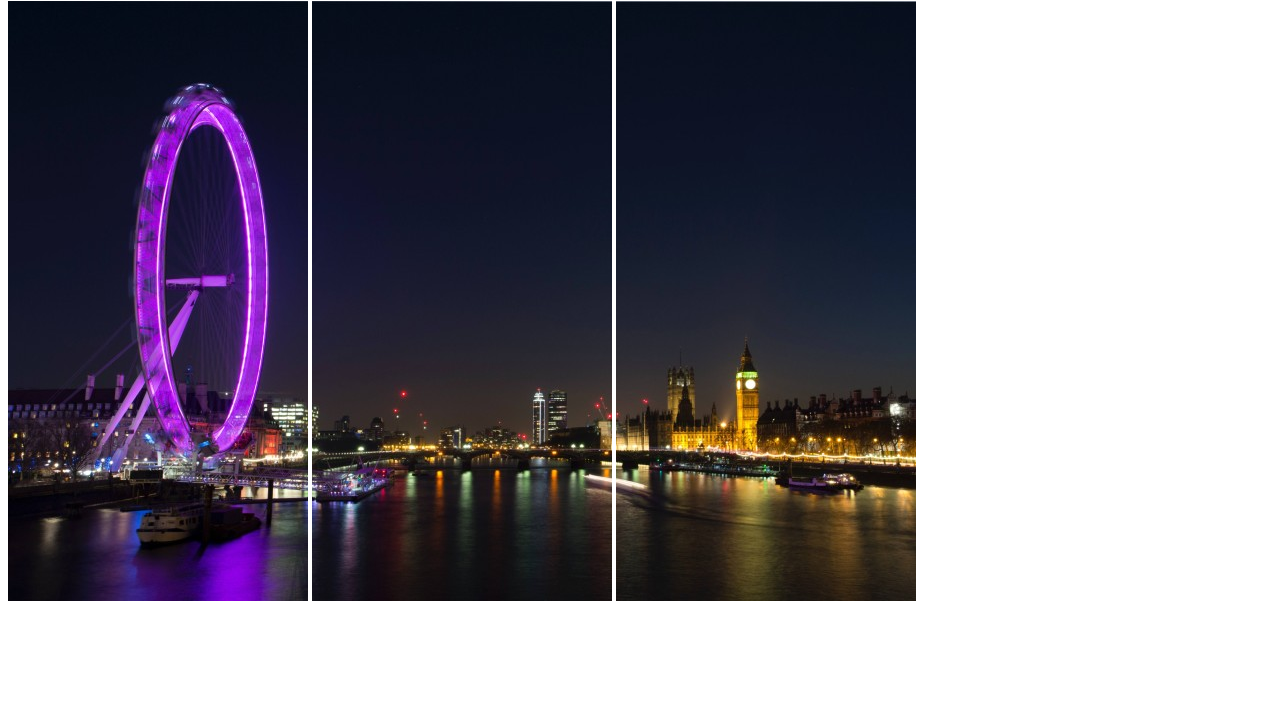
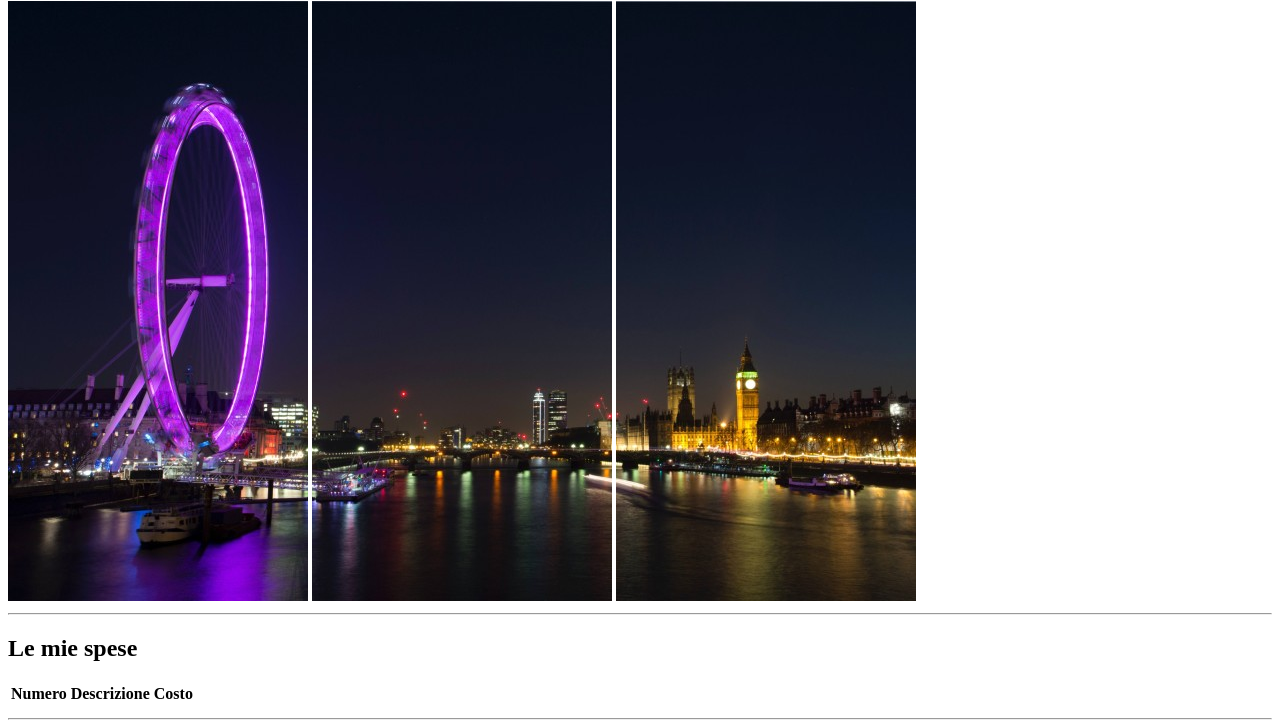
Before and after one commit to nabilmoutahir/html-london-trip, a plain HTML site: page index.html in a window 1280 px wide. Shown: the part 79-807 px from the top of the page. Drawn offline with Linux system fonts and the light colour scheme.

Commit message:
inizio section 1 e struttura main

```diff
--- a/index.html
+++ b/index.html
@@ -11,7 +11,6 @@
     </head>
 
     <body>
-
         <!-- HEADER: TITOLO E IMMAGINI -->
         <header>
             <h1>Il mio Viaggio a Londra</h1>
@@ -22,7 +21,52 @@
 
         <!-- MAIN: INFO E DATI -->
         <main>
+            <!-- LINEA ORIZZONTALE -->
+            <hr>
 
+            <!-- SECTION 1: TABELLA -->
+            <section>
+                <h2>Le mie spese</h2>
+
+                <table>
+                    <!-- INTESTAZIONE TABELLA -->
+                    <thead>
+                        <tr>
+                            <th><strong>Numero</strong></th>
+                            <th><strong>Descrizione</strong></th>
+                            <th><strong>Costo</strong></th>
+                        </tr>
+                    </thead>
+                    <!-- /INTESTAZIONE TABELLA -->
+
+                    <!-- CORPO TABELLA -->
+                    <tbody>
+                        <tr>
+
+                        </tr>
+                    </tbody>
+                    <!-- /CORPO TABELLA -->
+
+                    <!-- FINE TABELLA -->
+                    <tfoot>
+                        <tr>
+
+                        </tr>
+                    </tfoot>
+                    <!-- /FINE TABELLA -->
+                </table>
+            </section>
+
+            <!-- SECTION 2: COSE DA FARE -->
+            <section>
+            </section>
+
+            <!-- SECTION 3: INFO UTILI -->
+            <section>
+            </section>
+
+            <!-- LINEA ORIZZONTALE -->
+            <hr>
         </main>
 
         <!-- IMMAGINI FINALI -->
```
